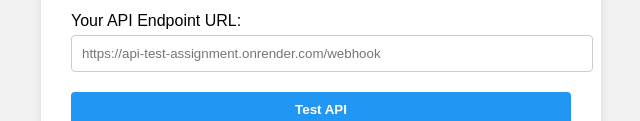
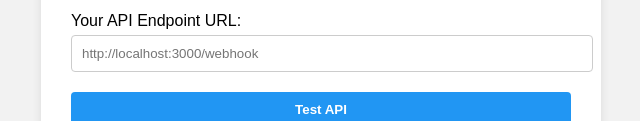
Before and after one commit to KennethMasilela/api_test_assignment, a website: page index.html in a window 1280 px wide. Shown: the part 382-503 px from the top of the page, without its empty margins (319-959 px from the left). Drawn offline with Linux system fonts and the light colour scheme.

Commit message:
new updated updates

```diff
--- a/index.html
+++ b/index.html
@@ -67,7 +67,7 @@
       <input type="email" id="email" required placeholder="you@example.com" />
 
       <label>Your API Endpoint URL:</label>
-      <input type="url" id="url" required placeholder="https://api-test-assignment.onrender.com/webhook" />
+      <input type="url" id="url" required placeholder="http://localhost:3000/webhook" />
 
       <button type="submit">Test API</button>
     </form>
```
